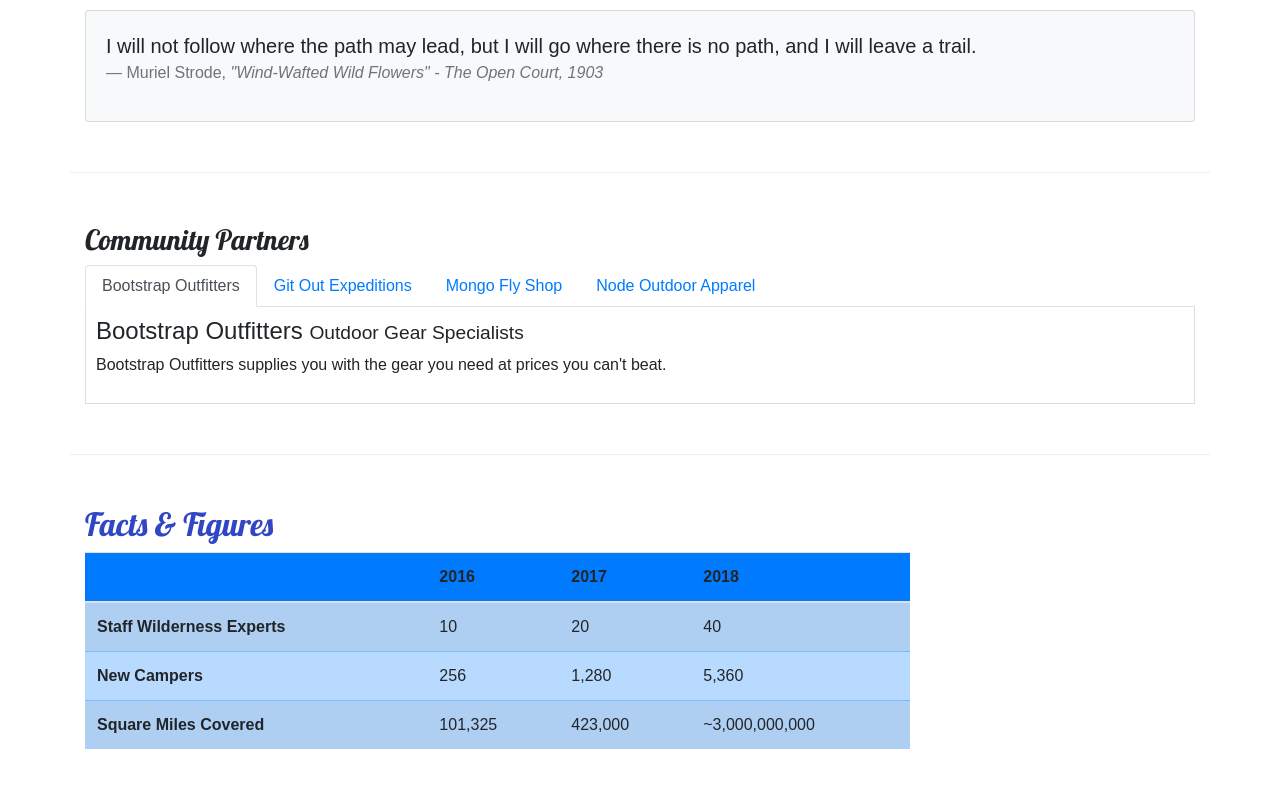
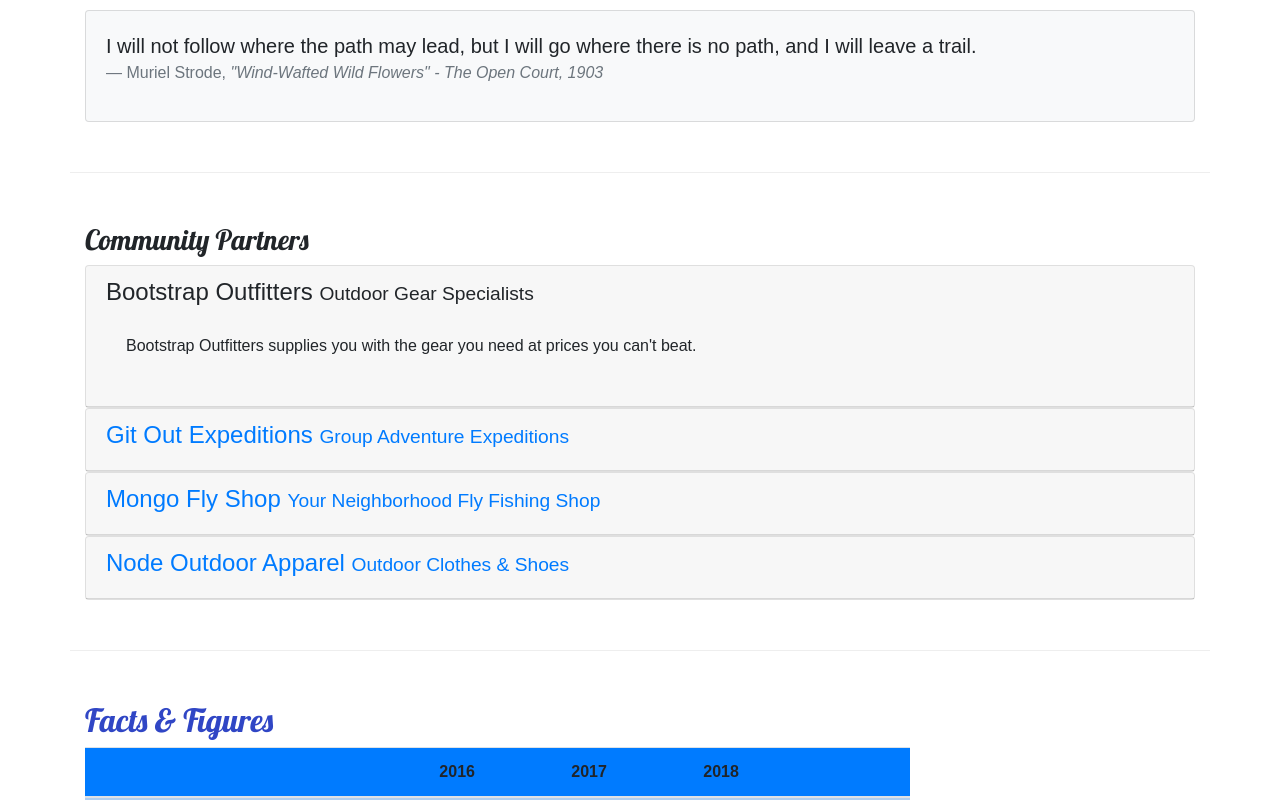
Before and after one commit to RusadeTheRed/Boostrap-Project-Setup, a website: page aboutus.html in a window 1280 px wide. Shown: the part 616-1416 px from the top of the page. Drawn offline with nearby package versions, Linux system fonts and the light colour scheme.

Commit message:
Accordion

```diff
--- a/CSS/styles.css
+++ b/CSS/styles.css
@@ -35,9 +35,3 @@ color: #cec8ff;
 .navbar {
     background-color: #901cad;
 }
-
-.tab-content {
-    border: 1px, solid, #ddd;
-    border-top: none;
-    padding: 10px;
-}
--- a/aboutus.html
+++ b/aboutus.html
@@ -112,33 +112,51 @@
         <div class="row row-content">
             <div class="col">
                 <h3>Community Partners</h3>
-                <ul class="nav nav-tabs">
-                    <li class="nav-item"><a class="nav-link active" href="#bootstrap" role="tab" data-toggle="tab"> Bootstrap Outfitters</a></li>
-                    <li class="nav-item"><a class="nav-link" href="#git" role="tab" data-toggle="tab">Git Out Expeditions</a></li>
-                    <li class="nav-item"><a class="nav-link" href="#mongo" role="tab" data-toggle="tab">Mongo Fly Shop</a></li>
-                    <li class="nav-item"><a class="nav-link" href="#node" role="tab" data-toggle="tab">Node Outdoor Apparel</a></li>
-                </ul>
-                <div class="tab-content">
-                    <div role="tabpanel" class="tab-pane fade show active" id=bootstrap>
-                        <h4>Bootstrap Outfitters <small>Outdoor Gear Specialists</small></h4>
+                <div id="accordion">
+                    <div class="card">
+                        <div role="tab" class="card-header">
+                            <h4><a data-toggle="collapse" data-target="#bootstrap"> Bootstrap Outfitters <small>Outdoor Gear Specialists</small></a></h4>
+                            <div class="collapse show" id="bootstrap" data-parent="#accordion">
+                                 <div class="card-body">
                                     <p class="d-none d-sm-block">Bootstrap Outfitters supplies you with the gear you need at prices you
                                      can't beat.</p>
                                 </div>
-                    <div role="tabpanel" class="tab-pane fade" id=git>
-                        <h4>Git Out Expeditions <small>Group Adventure Expeditions</small></h4>
+                            </div>
+                        </div>
+                    </div>
+                    <div class="card">
+                        <div role="tab" class="card-header">
+                            <h4><a class="collapsed" data-toggle="collapse" data-target="#git">Git Out Expeditions <small>Group Adventure Expeditions</small></a></h4>
+                            <div class="collapse" id="git" data-parent="#accordion">
+                                <div class="card-body">
                                     <p class="d-none d-sm-block">Join Git Out Expeditions to explore new horizons with a group of other
                                       adventurers!</p>
                                 </div>
-                    <div role="tabpanel" class="tab-pane fade" id=mongo>
-                        <h4>Mongo Fly Shop <small>Your Neighborhood Fly Fishing Shop</small></h4>
+                            </div>
+                        </div>
+                    </div>
+                    <div class="card">
+                        <div role="tab" class="card-header">
+                            <h4><a class="collapsed" data-toggle="collapse" data-target="#mongo">Mongo Fly Shop <small>Your Neighborhood Fly Fishing Shop</small></a></h4>
+                            <div class="collapse" id="mongo" data-parent="#accordion">
+                                <div class="card-body">
                                     <p class="d-none d-sm-block">Need a new fishing pole, a tacklebox, or flies of all kinds? Stop by Mongo
                                      Fly Shop.</p>
                                 </div>
-                        <div role="tabpanel" class="tab-pane fade" id=node>
-                        <h4>Node Outdoor Apparel <small>Outdoor Clothes & Shoes</small></h4>
+                            </div>
+                        </div>
+                    </div>
+                    <div class="card">
+                        <div role="tab" class="card-header">
+                             <h4><a class="collapsed" data-toggle="collapse" data-target="#node">Node Outdoor Apparel <small>Outdoor Clothes & Shoes</small></a></h4>
+                             <div class="collapse" id="node" data-parent="#accordion">
+                                <div class="card-body">
                                     <p class="d-none d-sm-block">From polar fleeces to swimsuits, hiking boots to waders, a visit to Node
                                         will be sure to get you
                                         covered.</p>
+                                </div>
+                            </div>
+                        </div>
                     </div>
                 </div>
             </div>
```
Lines whose indentation alone changed are shown as unchanged.
